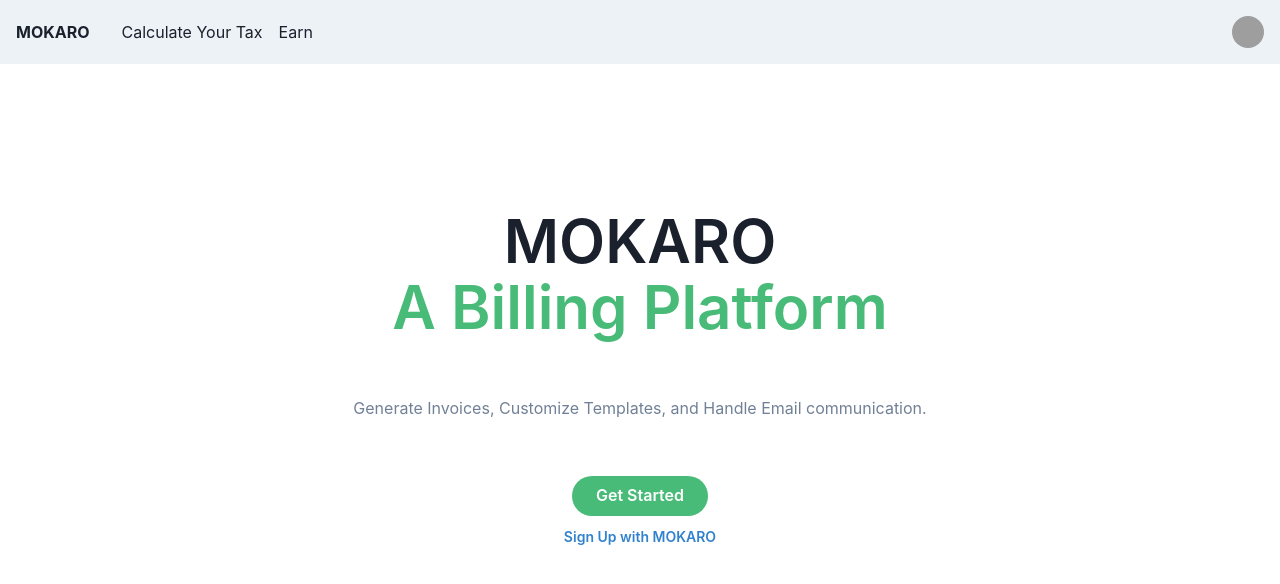
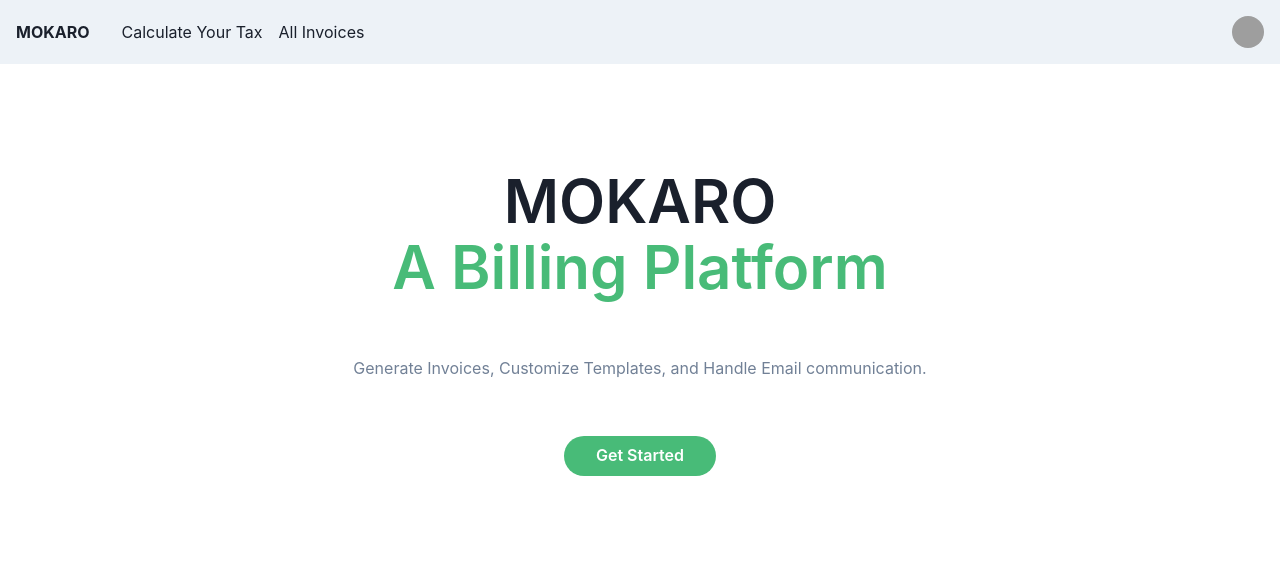
Before and after one commit to sandeshjadhav5/mokaro, a React (Create React App) app in the folder client/: page / in a window 1280 px wide. Shown: the top 584 px of the page. Built offline with nearby package versions, Linux system fonts and the light colour scheme; grey boxes are pictures that could not be loaded.

Commit message:
added allInvoices page

```diff
--- a/client/src/Components/Navbar.tsx
+++ b/client/src/Components/Navbar.tsx
@@ -1,3 +1,4 @@
+import React from "react";
 import {
   Box,
   Flex,
@@ -15,7 +16,6 @@
   useColorModeValue,
   Stack,
 } from "@chakra-ui/react";
-
 import { Link } from "react-router-dom";
 import { GiHamburgerMenu } from "react-icons/gi";
 import { AiOutlineCloseCircle } from "react-icons/ai";
@@ -30,8 +30,14 @@
   const { isOpen, onOpen, onClose } = useDisclosure();
 
   return (
-    <>
-      <Box bg={useColorModeValue("gray.100", "gray.900")} px={4}>
+    <Box
+      bg={useColorModeValue("gray.100", "gray.900")}
+      px={4}
+      position="fixed"
+      top={0}
+      left={0}
+      right={0}
+    >
       <Flex h={16} alignItems={"center"} justifyContent={"space-between"}>
         <IconButton
           size={"md"}
@@ -44,13 +50,9 @@
           <Box fontWeight="bold">
             <Link to="/">MOKARO</Link>
           </Box>
-            <HStack
-              as={"nav"}
-              spacing={4}
-              display={{ base: "none", md: "flex" }}
-            >
+          <HStack as={"nav"} spacing={4} display={{ base: "none", md: "flex" }}>
             <Link to="/calculate">Calculate Your Tax</Link>
-              <Link to="/">Earn</Link>
+            <Link to="/invoices">All Invoices</Link>
           </HStack>
         </HStack>
         <Flex alignItems={"center"}>
@@ -82,11 +84,10 @@
         <Box pb={4} display={{ md: "none" }}>
           <Stack as={"nav"} spacing={4}>
             <Link to="/calculate">Calculate Your Tax</Link>
-              <Link to="/">All Invoices</Link>
+            <Link to="/invoices">All Invoices</Link>
           </Stack>
         </Box>
       ) : null}
     </Box>
-    </>
   );
 }
--- /dev/null
+++ b/client/src/Pages/AllInvoices.tsx
@@ -0,0 +1,76 @@
+import React, { useState, useEffect } from "react";
+import {
+  Table,
+  Thead,
+  Tbody,
+  Tfoot,
+  Tr,
+  Th,
+  Td,
+  TableCaption,
+  TableContainer,
+  Heading,
+  Box,
+} from "@chakra-ui/react";
+import { ThunkDispatch } from "redux-thunk";
+import { AppState, AppActions } from "../Redux/AppReducer/types";
+import Navbar from "../Components/Navbar";
+import { store } from "../Redux/store";
+import { useSelector, useDispatch } from "react-redux";
+import { getAllInvoices, addNewInvoice } from "../Redux/AppReducer/action";
+type RootState = ReturnType<typeof store.getState>;
+
+const AllInvoices = () => {
+  const invoices = useSelector(
+    (state: RootState) => state.AppReducer.invoices.invoices
+  );
+  console.log("invoices => ", invoices);
+  const dispatch: ThunkDispatch<AppState, any, AppActions> = useDispatch();
+
+  useEffect(() => {
+    dispatch(getAllInvoices());
+  }, []);
+  return (
+    <div>
+      <Navbar />
+      <Heading textAlign="left" m="6" mt="20">
+        List of All Invoices
+      </Heading>
+      <Box>
+        <TableContainer m="2">
+          <Table size="md" variant="striped" colorScheme="purple">
+            <TableCaption>List of All Invoices</TableCaption>
+            <Thead>
+              <Tr>
+                <Th>No.</Th>
+                <Th>Customer Name</Th>
+                <Th>Email Id</Th>
+                <Th>Address</Th>
+                <Th isNumeric>Tax Amount</Th>
+              </Tr>
+            </Thead>
+            <Tbody>
+              {invoices &&
+                invoices.map((el: any, index: number) => (
+                  <Tr>
+                    <Td>{index + 1}</Td>
+                    <Td>{el.customerName}</Td>
+                    <Td>{el.emailId}</Td>
+                    <Td>{el.address}</Td>
+                    <Td isNumeric>₹{el.taxAmount}</Td>
+                  </Tr>
+                ))}
+            </Tbody>
+            <Tfoot>
+              <Tr>
+                <Th>Total Invoices={invoices && invoices.length}</Th>
+              </Tr>
+            </Tfoot>
+          </Table>
+        </TableContainer>
+      </Box>
+    </div>
+  );
+};
+
+export default AllInvoices;
--- a/client/src/Pages/Calculate.tsx
+++ b/client/src/Pages/Calculate.tsx
@@ -4,7 +4,7 @@
 import { useSelector, useDispatch } from "react-redux";
 import { Link } from "react-router-dom";
 import { ThunkDispatch } from "redux-thunk";
-import { AppState, AppActions } from "../Redux/AppReducer/types"; // Replace with your actual types
+import { AppState, AppActions } from "../Redux/AppReducer/types";
 
 import {
   SimpleGrid,
@@ -17,7 +17,6 @@
 } from "@chakra-ui/react";
 import { getAllInvoices, addNewInvoice } from "../Redux/AppReducer/action";
 import { store } from "../Redux/store";
-import { stat } from "fs";
 
 interface Item {
   itemName: string;
@@ -42,7 +41,7 @@
   const taxAmount = useSelector(
     (state: RootState) => state.AppReducer.taxAmount
   );
-  // console.log("invoices => ", invoices);
+
   console.log("taxAmount", taxAmount);
 
   const handleQuantityChange = (e: React.ChangeEvent<HTMLInputElement>) => {
@@ -99,7 +98,7 @@
   return (
     <div>
       <Navbar />
-      <SimpleGrid minChildWidth="220px" m="auto" spacing="20px" p="2">
+      <SimpleGrid minChildWidth="220px" m="auto" spacing="20px" p="2" mt="14">
         <Box>
           <Image src="https://i.imgur.com/8ytqevy.png" />
         </Box>
--- a/client/src/Pages/Home.tsx
+++ b/client/src/Pages/Home.tsx
@@ -1,12 +1,13 @@
 import React from "react";
 import { Box, Heading, Container, Text, Button, Stack } from "@chakra-ui/react";
 import Navbar from "../Components/Navbar";
+import { Link } from "react-router-dom";
 
 function Home() {
   return (
     <>
       <Navbar />
-      <Container maxW={"3xl"}>
+      <Container maxW={"3xl"} mt="6">
         <Stack
           as={Box}
           textAlign={"center"}
@@ -38,15 +39,12 @@
               colorScheme={"green"}
               bg={"green.400"}
               rounded={"full"}
-              px={6}
+              px={8}
               _hover={{
                 bg: "green.500",
               }}
             >
-              Get Started
-            </Button>
-            <Button variant={"link"} colorScheme={"blue"} size={"sm"}>
-              Sign Up with MOKARO
+              <Link to="/calculate">Get Started</Link>
             </Button>
           </Stack>
         </Stack>
--- a/client/src/Pages/MainRoutes.tsx
+++ b/client/src/Pages/MainRoutes.tsx
@@ -2,6 +2,7 @@
 import { Route, Routes } from "react-router-dom";
 import Home from "./Home";
 import Calculate from "./Calculate";
+import AllInvoices from "./AllInvoices";
 
 function MainRoutes() {
   return (
@@ -9,6 +10,7 @@
       <Routes>
         <Route path="/" element={<Home />} />
         <Route path="/calculate" element={<Calculate />} />
+        <Route path="/invoices" element={<AllInvoices />} />
       </Routes>
     </div>
   );
```
Lines whose indentation alone changed are shown as unchanged.
